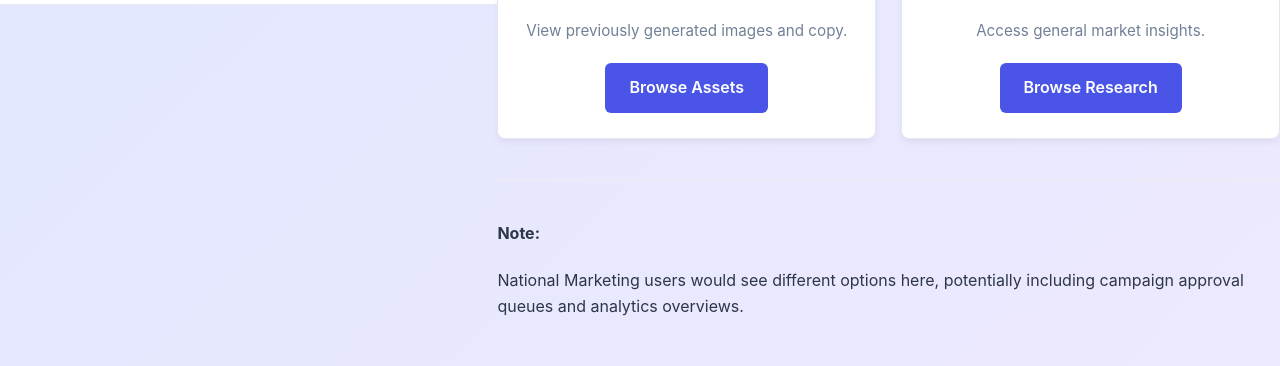
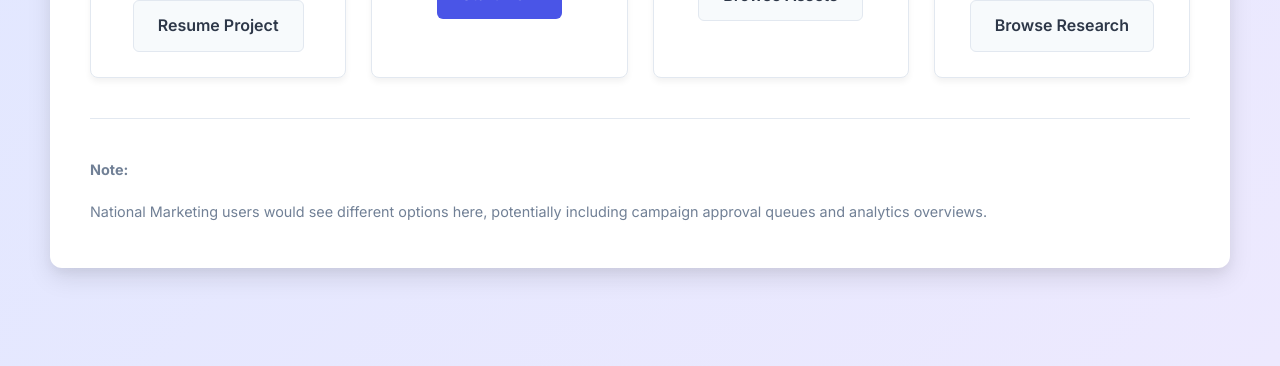
Before and after one commit to sphiragig/amplifystudio, a plain HTML site: page dashboard-teacher.html in a window 1280 px wide. Shown: the part 434-800 px from the top of the page. Drawn offline with Linux system fonts and the light colour scheme.

Commit message:
Update dashboard-teacher.html

```diff
--- a/dashboard-teacher.html
+++ b/dashboard-teacher.html
@@ -5,16 +5,18 @@
     <meta name="viewport" content="width=device-width, initial-scale=1.0">
     <title>Teacher Dashboard - Amplify MS</title>
     <link rel="stylesheet" href="style.css">
+    <link rel="preconnect" href="https://fonts.googleapis.com">
+    <link rel="preconnect" href="https://fonts.gstatic.com" crossorigin>
+    <link href="https://fonts.googleapis.com/css2?family=Inter:wght@400;500;600;700&display=swap" rel="stylesheet">
 </head>
-<body>
-    <header>
+<body class="page-view"> <header>
         <h1>Amplify Marketing Studio</h1>
         <nav>
             <span>Welcome, Teacher!</span>
             <a href="index.html" class="logout-link">Logout</a>
         </nav>
     </header>
-    <div class="container">
+    <div class="dashboard-container">
         <h2>Teacher Dashboard</h2>
         <p>What would you like to do today?</p>
 
@@ -22,8 +24,7 @@
             <div class="dashboard-card">
                 <h3>Resume Existing Project</h3>
                 <p>Continue working on your draft campaigns.</p>
-                <a href="campaign-overview.html" class="button">Resume Project</a>
-            </div>
+                <a href="campaign-overview.html" class="button secondary">Resume Project</a> </div>
             <div class="dashboard-card">
                 <h3>Start New Campaign</h3>
                 <p>Generate marketing assets for a new course.</p>
@@ -32,19 +33,17 @@
             <div class="dashboard-card">
                 <h3>Browse Assets</h3>
                 <p>View previously generated images and copy.</p>
-                <a href="#" class="button" onclick="alert('Placeholder: Asset Library Page'); return false;">Browse Assets</a>
+                <a href="#" class="button secondary" onclick="alert('Placeholder: Asset Library Page'); return false;">Browse Assets</a>
             </div>
              <div class="dashboard-card">
                 <h3>Browse Market Research</h3>
                 <p>Access general market insights.</p>
-                <a href="#" class="button" onclick="alert('Placeholder: Market Research Library'); return false;">Browse Research</a>
+                <a href="#" class="button secondary" onclick="alert('Placeholder: Market Research Library'); return false;">Browse Research</a>
             </div>
         </div>
-         <div style="margin-top: 40px; border-top: 1px solid #eee; padding-top: 20px;">
+         <div style="margin-top: 40px; border-top: 1px solid var(--light-gray-border); padding-top: 20px; color: var(--medium-gray-text); font-size: 0.9em;">
              <h4>Note:</h4>
              <p>National Marketing users would see different options here, potentially including campaign approval queues and analytics overviews.</p>
          </div>
-    </div>
-
-</body>
+    </div></body>
 </html>
```
